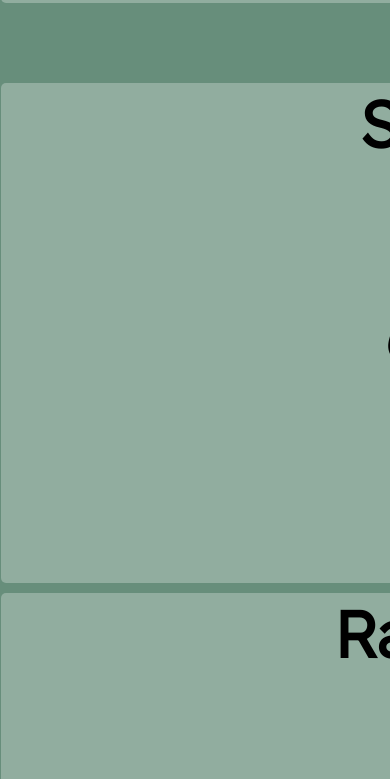
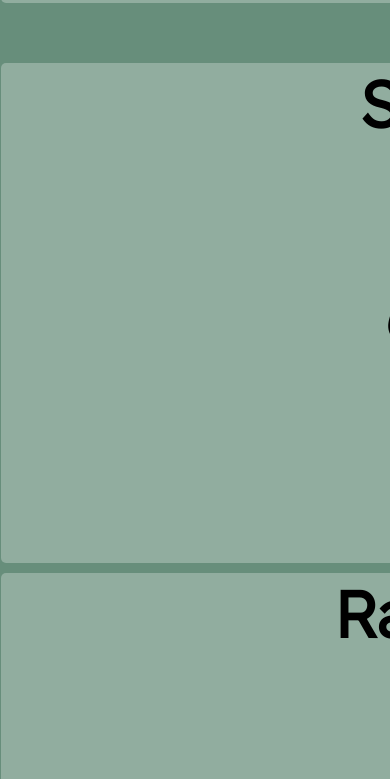
Before and after one commit to ranarabiie/delicioso2, a plain HTML site: page index.html in a window 390 px wide. Shown: the part 3605-4384 px from the top of the page. Drawn offline with Linux system fonts and the light colour scheme.

Commit message:
Update css1.css

```diff
--- a/css1.css
+++ b/css1.css
@@ -300,7 +300,7 @@ position: relative;
     padding-left: 1500px;
     padding-bottom: 450px;
     font-size: 35px;
-    margin-top: 350px;
+    margin-top: 330px;
     margin-right: 0px;
 }
 #food{
```
